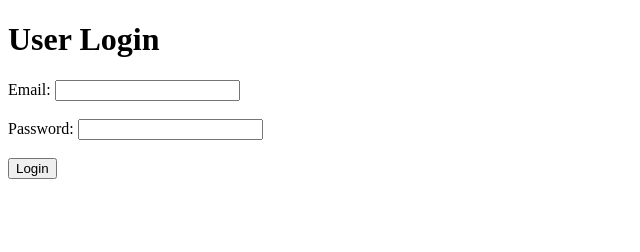
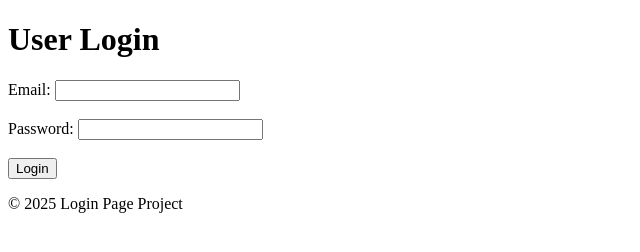
Before and after one commit to MichaelFrancoo2006/Login-Page, a plain HTML site: page index.html in a window 1280 px wide. Shown: the whole page, without its empty margins (0-640 px from the left). Drawn offline with Linux system fonts and the light colour scheme.

Commit message:
Added footer

```diff
--- a/index.html
+++ b/index.html
@@ -23,5 +23,8 @@
      </form>
 
     <!-- Footer -->
+    <footer>
+        <p>&copy; 2025 Login Page Project</p>
+    </footer>
 </body>
 </html>
```
